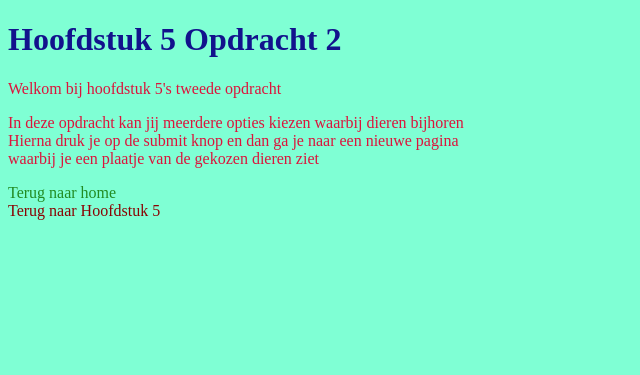
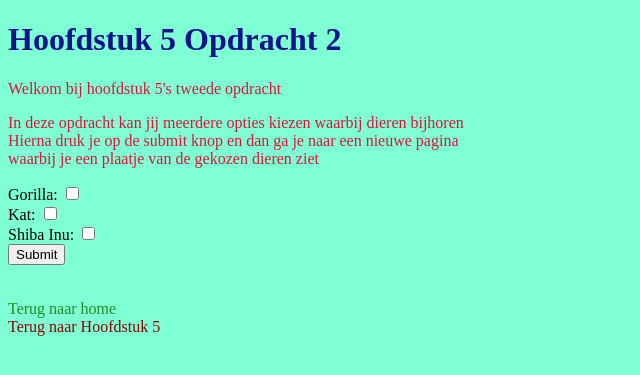
Before and after one commit to ZoruaStar64/PHP, a PHP site: page /PHP/H05/opdracht2meerH5.html in a window 1280 px wide. Shown: the top 375 px of the page, without its empty margins (0-640 px from the left). Run offline with PHP 8.4, Linux system fonts and the light colour scheme.

Commit message:
edit to css

```diff
--- a/CSS/styles.css
+++ b/CSS/styles.css
@@ -33,3 +33,9 @@ a:active {
 a.home {
     color: forestgreen;
 }
+
+div.checkBoxBox {
+    height: 100px;
+    width: 100px;
+    border: black 2px;
+}
--- /dev/null
+++ b/PHP/H05/imageResultaatMeer.php
@@ -0,0 +1 @@
+<?php
--- a/PHP/H05/opdracht2enkelH5.html
+++ b/PHP/H05/opdracht2enkelH5.html
@@ -12,7 +12,7 @@
 Hierna druk je op de submit knop en dan ga je naar een nieuwe pagina<br>
 waarbij je een plaatje van het gekozen dier hoort</p>
 
-<form action="imageResultaat.php" method="post">
+<form action="imageResultaatEnkel.php" method="post">
         <select name="dier[]">
         <option value="gorilla">gorilla</option>
         <option value="kat">kat</option>
--- a/PHP/H05/opdracht2meerH5.html
+++ b/PHP/H05/opdracht2meerH5.html
@@ -12,6 +12,18 @@
     Hierna druk je op de submit knop en dan ga je naar een nieuwe pagina<br>
     waarbij je een plaatje van de gekozen dieren ziet</p>
 
+<form action="imageResultaatMeer.php" method="post">
+    <div class="checkBoxBox">
+   Gorilla: <input type="checkbox" value="gorilla">
+    <br>
+   Kat: <input type="checkbox" value="kat">
+    <br>
+   Shiba Inu: <input type="checkbox" value="shibaInu">
+    <br>
+    <input type="submit" value="Submit">
+</div>
+</form>
+
 
 <p><a class='home' href='../../index.php'>Terug naar home</a><br><a href='../../PHP/H05/h05.php'>Terug naar Hoofdstuk 5</a></p>
 </body>
```
Also changed, not shown: PHP/H05/imageResultaatEnkel.php (renamed from PHP/H05/imageResultaat.php).
